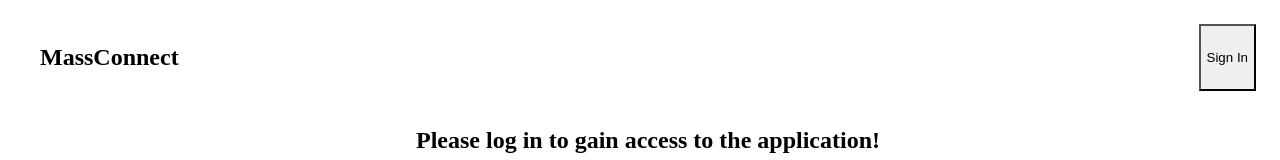
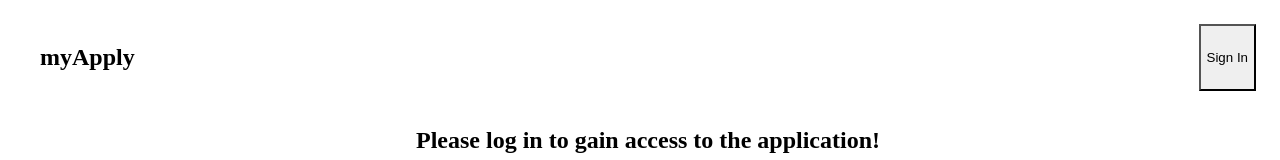
Before and after one commit to ajanthuthayan/hackwestern, a Next.js app: page / in a window 1280 px wide. Shown: the top 160 px of the page. Built offline with nearby package versions, Linux system fonts and the light colour scheme.

Commit message:
Finalize for demo

```diff
--- a/pages/index.js
+++ b/pages/index.js
@@ -42,7 +42,7 @@ export default function Home() {
 	return (
 		<Box width="100vw">
 			<Head>
-				<title>Mass Connect</title>
+				<title>my Apply</title>
 				<meta
 					name="description"
 					content="Mass email employees at your dream company!"
--- a/src/components/Navbar/index.js
+++ b/src/components/Navbar/index.js
@@ -24,7 +24,7 @@ export default function Navbar({ onSignIn, onSignOut, isLoggedIn }) {
 							router.push("/");
 						}}
 					>
-						<Heading size="lg">MassConnect</Heading>
+						<Heading size="lg">myApply</Heading>
 					</ListItem>
 					{!isLoggedIn && (
 						<Button
```
